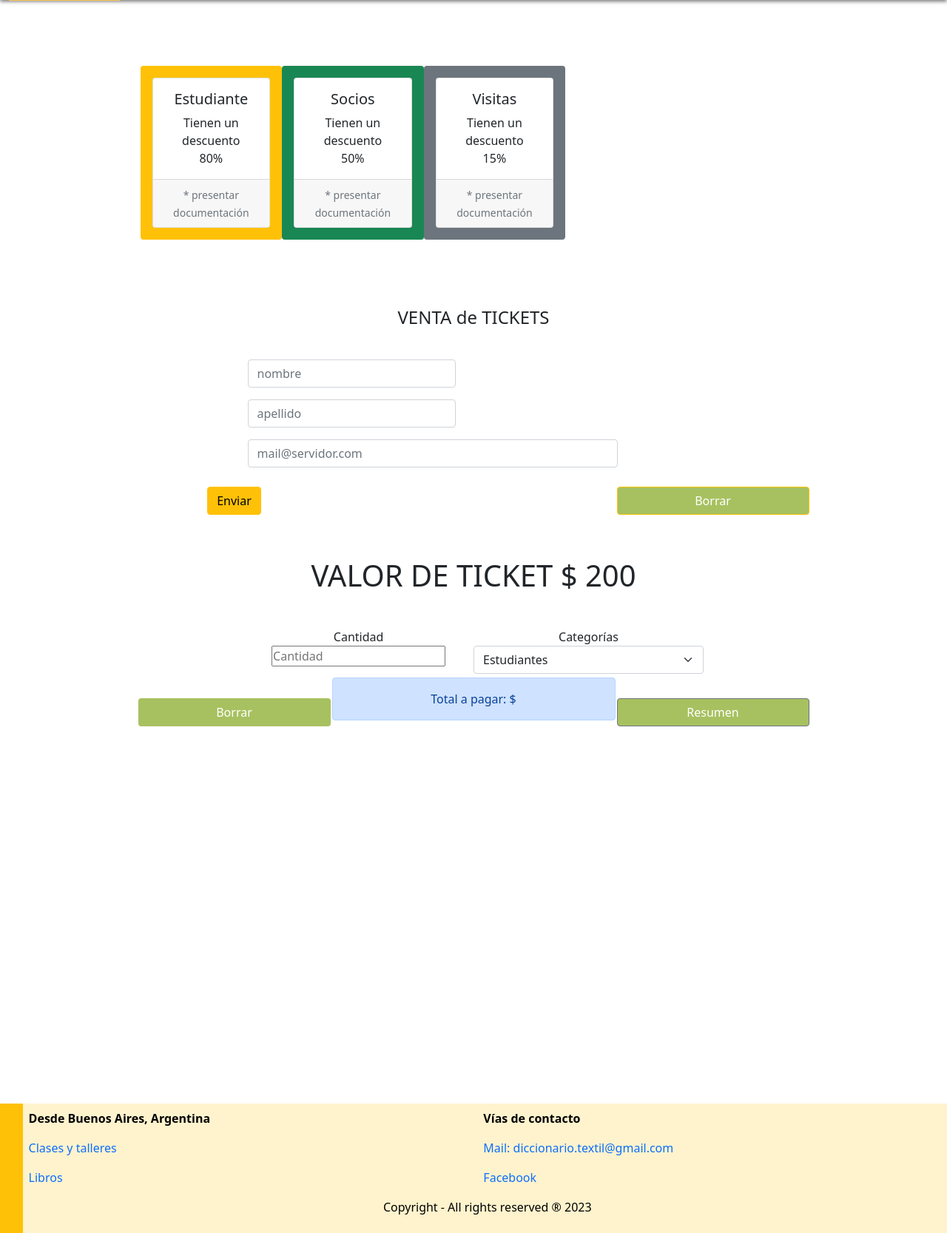
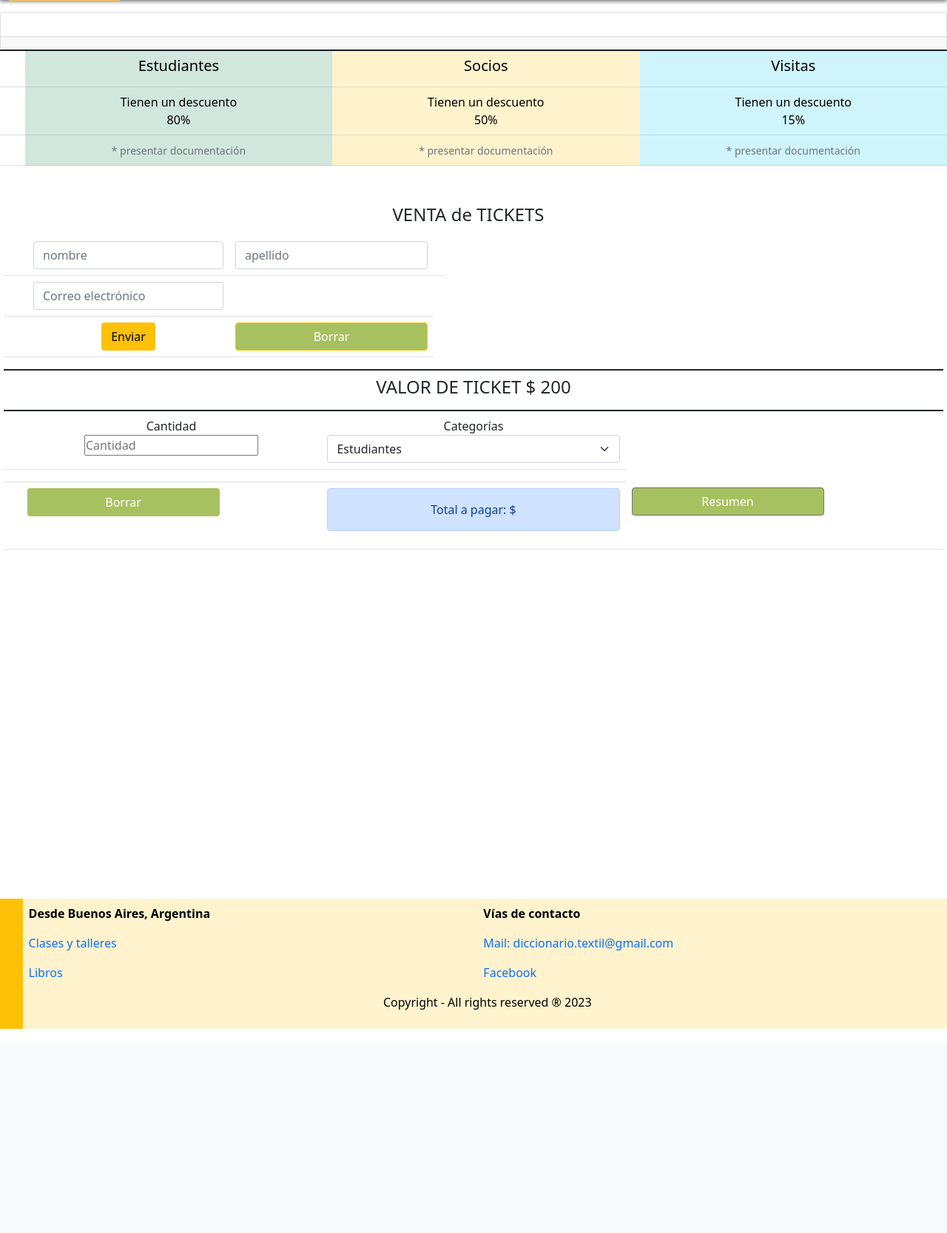
Before and after one commit to IsabelIMTextil/phpintegrador1, a PHP site: page /tickets.php in a window 1280 px wide. Shown: the part 70-1737 px from the top of the page at 74% size. After the commit the page ends 1461 px from the top, so only its background shows below. Run offline with PHP 8.4, Linux system fonts and the light colour scheme; some web fonts are replaced.

Commit message:
tickets responsive

```diff
--- a/pages/expositores.php
+++ b/pages/expositores.php
@@ -29,7 +29,7 @@ $conn->close();
     <meta charset="UTF-8">
     <meta name="viewport" content="width=device-width, initial-scale=1.0">
     <link href="https://cdn.jsdelivr.net/npm/bootstrap@5.1.3/dist/css/bootstrap.min.css" rel="stylesheet" integrity="sha384-1BmE4kWBq78iYhFldvKuhfTAU6auU8tT94WrHftjDbrCEXSU1oBoqyl2QvZ6jIW3" crossorigin="anonymous"><link rel="stylesheet" href="../css/styles.css">
-    <title>Oradores</title>
+    <title>Expositores</title>
 </head>
 <body>
 
--- a/pages/form_tck.php
+++ b/pages/form_tck.php
@@ -1,56 +1,87 @@
+
+<body>
+
+<div class="table-responsive">
+  <table class="table">
+
+
+  <tbody>
+    <tr>
+      <th scope="row"></th>
+      <td></td>
+      <td><input type="text" class="form-control" id="exampleFormControlInput1" placeholder="nombre" name="nombre" required></td>
+
+      <td><input type="text" class="form-control" id="exampleFormControlInput1" placeholder="apellido" name="apellido" required></td>
+      <td></td>
+    </tr>
+    <tr>
+      <th scope="row"></th>
+      <td></td>
+      <td><input type="email" class="form-control" id="exampleFormControlInput1" placeholder="Correo electrónico" name="mail" required></td>
+      <td></td>
+    </tr>
+    <tr>
+      <th scope="row"></th>
+      <td></td>
+      <td><button onclick="" id="enviar" type="submit" class="btn btn-warning text-center" value="Enviar">Enviar</button> </td>
+      <td><button onclick="" id="borrar" type="reset" class="btn btn-warning text-center" value="Borrar">Borrar</button></td>
+    </tr>
+  </tbody>
+</table>
+</div>
+
+<!-- fin table -->
+
+
+<!-- tabla para valor -->
+
+<table class="table">
+  <caption></caption>
+  <thead>
+    <tr>
+      <th scope="col"></th>
+      <th scope="col"></th>
+     <th><h4>VALOR DE TICKET $ 200</h4></th>
+     <th scope="col"></th>
+    </tr>
+  </thead>
+  <tbody>
+    <tr>
+    <th scope="col"> </th>
+
+      <td> <label for="cantidad">Cantidad</label> <br><input type="number" id="cantidad" placeholder="Cantidad" required> </td>
+
+        <td> <label for="categoria">Categorías</label> <br><select id="categoria" type="number" class="form-select" aria-label="Default select example">
+                    <option value="estudiantes">Estudiantes</option>
+                    <option value="socios">Socios</option>
+                    <option value="visitas">Visitas</option>
+                    </select></td>
+    </tr>
+    <tr>
+      <th scope="row"></th>
+      <td> </td>
+      <td></td>
+    </tr>
+    <tr>
+      <th scope="row"></th>
+      <td> <div class="col-md-6 text-center">
+                  <button id="borrar" type="reset" class="btn text-center" value="Borrar">Borrar</button>
+          </div></td>
+          <td><div class="alert alert-primary"  type="button" role="alert">Total a pagar: $ <span id="resultado"></span></div></td>
+      <td> <div class="col-md-6 text-center">
+                  <button onclick="multiplicar()" id="resumen" type="button" class="btn btn-secondary text-center">Resumen</button> </td>
+      <td></td>
+    </tr>
+  </tbody>
+</table>
+
+<!-- fin valor tickets -->
 
 
 
-<body>
 
 
 
-<div class="row row-cols-1 row-cols-md-4 g-5">
-<div class="col"></div>
-
-<form action="datos.php" method="get">
-    <!-- post para enviar y esconder la información /// get para traer y ver en la url -->
-    <div class="col" id="username">
-    <div class="mb-3">
-   <input type="text" class="form-control" id="exampleFormControlInput1" placeholder="nombre" name="nombre" required>
-</div>
-</div>
-
-<div class="col">
-<div class="mb-3">
-   <input type="text" class="form-control" id="exampleFormControlInput1" placeholder="apellido" name="apellido" required>
-</div>
-</div>
-
-<div class="mb-3">
-    <div id="correo">
-   <input type="email" class="form-control" id="exampleFormControlInput1" placeholder="mail@servidor.com" name="mail" required></div>
-</div>
-</div>
-<!-- <div class="mb-3">
-  <label for="exampleFormControlTextarea1" class="form-label">Example textarea</label>
-  <textarea class="form-control" id="exampleFormControlTextarea1" rows="3" name="comentarios"></textarea>
-</div> -->
-
-
-
-<div id="contenedor">
-       <div class="row">
-          <div class="col-md-6 text-center">
-                  <button onclick="" id="enviar" type="submit" class="btn btn-warning text-center" value="Enviar">Enviar</button>
-          </div>
-          <div class="col-md-6 text-center">
-                  <button onclick="" id="borrar" type="reset" class="btn btn-warning text-center" value="Borrar">Borrar</button>
-          </div>
-       </div>
-     </div>
-
-<br>
-<br>
-<div class="container text-center">
-    <div class="column">
-
-    <h1>VALOR DE TICKET $ 200</h1>
   </div>
   </div>
 <br>
@@ -59,11 +90,11 @@
     <!-- agrego formulario multiplicación -->
     <div class="container">
           <div id="entradas" action="">
-              <form id="multiplicar" class="container">
+              <!-- <form id="multiplicar" class="container">
                 <div class="col-md-10" >
                   <label for="cantidad">Cantidad</label>  <br><input type="number" id="cantidad" placeholder="Cantidad" required>
-                </div>
-                <div  class="col-md-10">
+                </div> -->
+                <!-- <div  class="col-md-10">
                   <label for="categoria">Categorías</label>
                    <select id="categoria" type="number" class="form-select" aria-label="Default select example">
                     <option value="estudiantes">Estudiantes</option>
@@ -71,28 +102,20 @@
                     <option value="visitas">Visitas</option>
                     </select>
                   </div>
-              </form>
+              </form> -->
 <!-- agrego botones bootstrap   -->
-
-              <div class="alert alert-primary"  type="button" role="alert">Total a pagar: $ <span id="resultado"></span></div>
-
+    <!-- <div class="alert alert-primary"  type="button" role="alert">Total a pagar: $ <span id="resultado"></span></div>   -->
 <!-- fin agrego botones    -->
-              <!-- <div class="col-md-10">
-
-              <button onclick="multiplicar()" type="button" ><p>Total a pagar: $ <span id="resultado"></span></p></button>
-            </div> -->
-
-          </div>
+       </div>
     </div>
-
 
      <div id="container">
        <div class="row">
-          <div class="col-md-6 text-center">
+          <!-- <div class="col-md-6 text-center">
                   <button id="borrar" type="reset" class="btn text-center" value="Borrar">Borrar</button>
-          </div>
-          <div class="col-md-6 text-center">
-                  <button onclick="multiplicar()" id="resumen" type="button" class="btn btn-secondary text-center">Resumen</button>
+          </div> -->
+          <!-- <div class="col-md-6 text-center">
+                  <button onclick="multiplicar()" id="resumen" type="button" class="btn btn-secondary text-center">Resumen</button>     -->
           </div>
        </div>
      </div>
--- a/pages/header.php
+++ b/pages/header.php
@@ -9,7 +9,7 @@
     <!-- -------Favicon------- -->
     <link rel="icon" type="image/png"  href="./imagenes/logo.png">
     <link rel="stylesheet" href="css/styles.css">
-    <title>Integrador I</title>
+    <title>Textiles Tradicionales AR</title>
     <link href="https://cdn.jsdelivr.net/npm/bootstrap@5.1.3/dist/css/bootstrap.min.css" rel="stylesheet" integrity="sha384-1BmE4kWBq78iYhFldvKuhfTAU6auU8tT94WrHftjDbrCEXSU1oBoqyl2QvZ6jIW3" crossorigin="anonymous">
 
   </head>
--- a/pages/main_tck.php
+++ b/pages/main_tck.php
@@ -1,3 +1,43 @@
+
+<div class="table-responsive">
+  <table class="table">
+  <table class="table">
+  <caption></caption>
+
+  <tbody>
+
+  <div class="card h-100">
+ <div class="card-body">
+      </div>
+      <div class="card-footer">
+      </div>
+    </div>
+
+    <tr>
+      <th scope="row"></th>
+      <td  class="table-success" style=text-align:center;> <h5 class="card-title">Estudiantes</h5></td>
+      <td  class="table-warning" style=text-align:center;><h5 class="card-title">Socios</h5></td>
+      <td  class="table-info" style=text-align:center;><h5 class="card-title">Visitas</h5></td>
+    </tr>
+    <tr>
+      <th scope="row"></th>
+      <td  class="table-success" style=text-align:center;> <p class="card-text">Tienen un descuento <br> 80%</p></td>
+      <td  class="table-warning" style=text-align:center;><p class="card-text">Tienen un descuento <br> 50%</p></td>
+      <td  class="table-info" style=text-align:center;><p class="card-text">Tienen un descuento <br> 15%</p></td>
+    </tr>
+    <tr>
+      <th scope="row"></th>
+      <td  class="table-success" style=text-align:center;> <small class="text-muted">* presentar documentación</small></td>
+      <td  class="table-warning" style=text-align:center;><small class="text-muted">* presentar documentación</small></td>
+      <td  class="table-info" style=text-align:center;><small class="text-muted">* presentar documentación</small></td>
+    </tr>
+  </tbody>
+</table>
+  </table>
+</div>
+
+
+
 
 
 <body>
@@ -7,53 +47,6 @@
 
 <div class="row row-cols-1 row-cols-md-4 g-4">
 
-<div class="col"></div>
-<div class="p-3 mb-2 bg-warning text-dark rounded-2 text-center ">
-  <div class="col">
-    <div class="card h-100">
-         <div class="card-body">
-        <h5 class="card-title">Estudiante</h5>
-        <p class="card-text">Tienen un descuento <br> 80%</p>
-      </div>
-      <div class="card-footer">
-        <small class="text-muted">* presentar documentación</small>
-      </div>
-    </div>
-  </div>
-  </div>
-
-
-
-  <div class="p-3 mb-2 bg-success text-dark rounded-2 text-center" >
-  <div class="col">
-    <div class="card h-100">
-           <div class="card-body">
-        <h5 class="card-title">Socios</h5>
-        <p class="card-text">Tienen un descuento <br> 50%</p>
-      </div>
-      <div class="card-footer">
-        <small class="text-muted">* presentar documentación</small>
-      </div>
-    </div>
-  </div>
-  </div>
-
-
-
-  <div class="p-3 mb-2 bg-secondary text-dark rounded-2 text-center">
-  <div class="col">
-    <div class="card h-100">
-           <div class="card-body">
-        <h5 class="card-title">Visitas</h5>
-        <p class="card-text">Tienen un descuento <br> 15%</p>
-      </div>
-      <div class="card-footer">
-        <small class="text-muted">* presentar documentación</small>
-      </div>
-    </div>
-  </div>
-</div>
-</div>
 
 </div>
 
--- a/pages/mapuche.php
+++ b/pages/mapuche.php
@@ -43,6 +43,7 @@
       <img src="../imagenes/erme.png" class=" img-thumbnail rounded" alt="Ermelinda Painequeo" width="500"  height="500" style="border: 1px solid #000;">
       <div class="card-body">
         <h5 class="card-title"  style="width: 450px;">Ermelinda Painequeo - Cultura Mapuche</h5> <p  style="width: 450px;">De Trelew, Chubut</p>
+        <p>Los reconocimientos, premios, menciones especiales, que en su trayectoria ha logrado, la hacen considerar como  embajadora y promotora de la revalorización de la cultura y la idiosincrasia del Pueblo Mapuche-Tehuelche. Transmite sus conocimientos hace más de 26 años en el Taller de Tejido Mapuche de la Dirección de Cultura de la Municipalidad de Trelew, enseñando esta actividad ancestral a distintas generaciones, siendo este su gran orgullo. </p>
 
       </div>
     </div>
--- a/pages/noa.php
+++ b/pages/noa.php
@@ -22,7 +22,7 @@
 
 <link href="https://cdn.jsdelivr.net/npm/bootstrap@5.1.3/dist/css/bootstrap.min.css" rel="stylesheet" integrity="sha384-1BmE4kWBq78iYhFldvKuhfTAU6auU8tT94WrHftjDbrCEXSU1oBoqyl2QvZ6jIW3" crossorigin="anonymous">
 
-
+<title>Tejidos del NOA</title>
 <!-- empieza bootstrap -->
 <!-- dardo + ... -->
 
```
Also changed, not shown: pages/main.php (+11 -22 lines), pages/wichi.php (+18 -5 lines).
